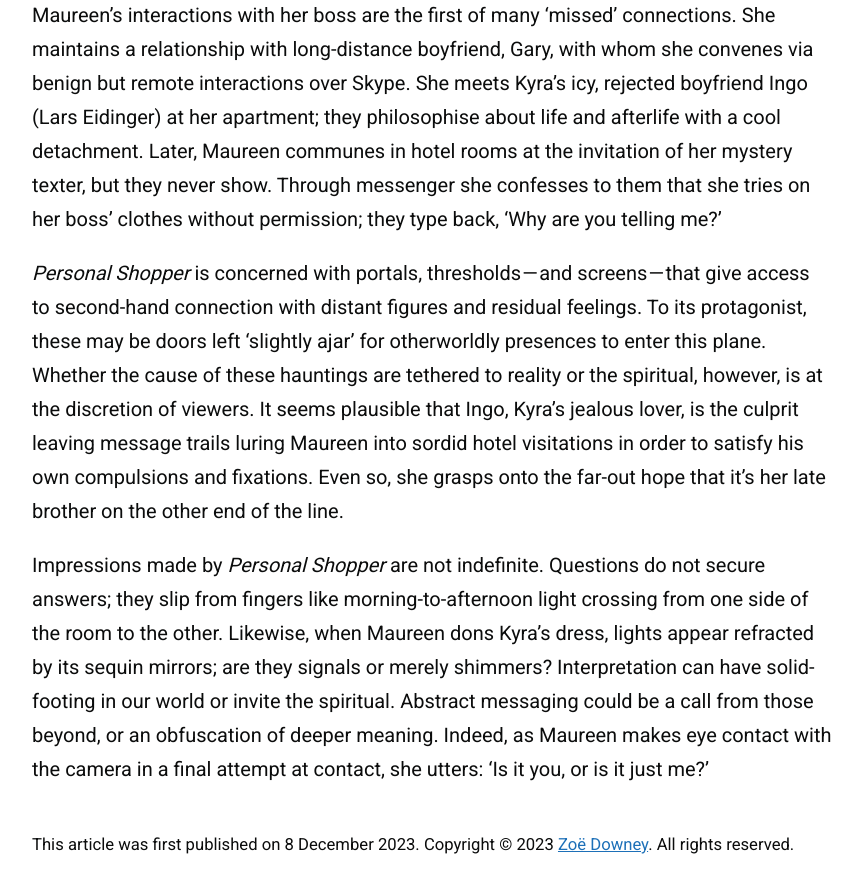
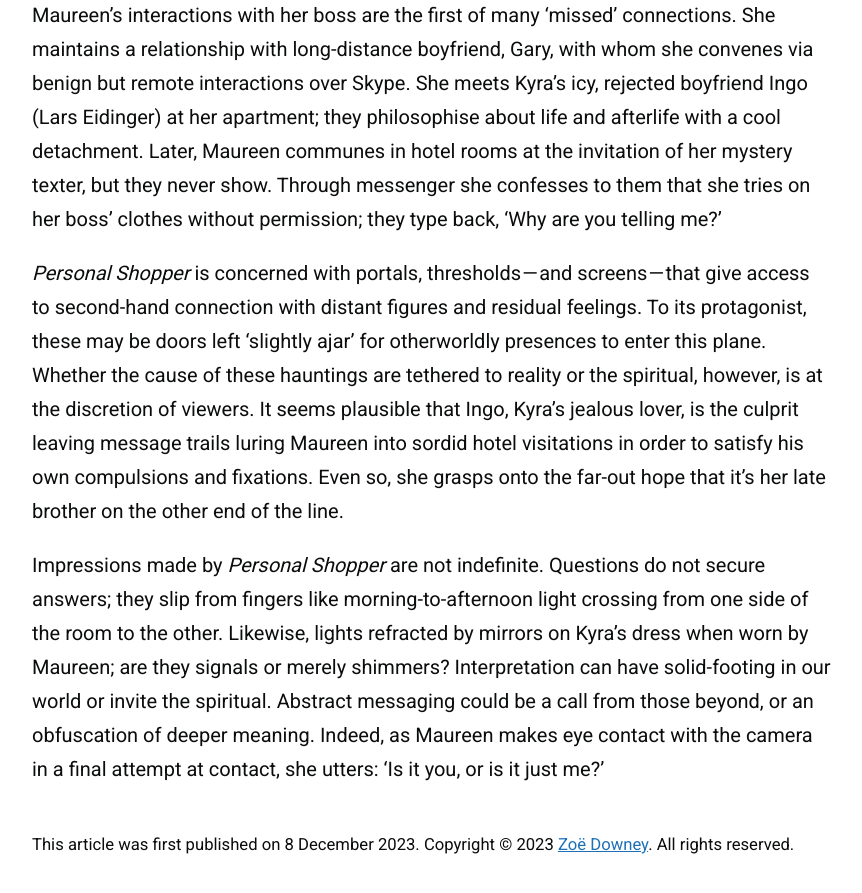
Before and after one commit to zoeurl/zoedowney.github.io, a Jekyll site: the page built from _posts/2023-12-08-personal-shopper.md, in a window 1280 px wide and 900 px high, scrolled down 1993 px. Shown: the top 893 px of the window, without its empty margins (208-1070 px from the left). Built offline with Jekyll 4.4.1, drawn with Linux system fonts in a browser that asks for light colours.

Commit message:
Update 2023-12-08-personal-shopper.md

```diff
--- a/_posts/2023-12-08-personal-shopper.md
+++ b/_posts/2023-12-08-personal-shopper.md
@@ -20,4 +20,4 @@ Maureen’s interactions with her boss are the first of many ‘missed’ connec
 
 _Personal Shopper_ is concerned with portals, thresholds — and screens — that give access to second-hand connection with distant figures and residual feelings. To its protagonist, these may be doors left ‘slightly ajar’ for otherworldly presences to enter this plane. Whether the cause of these hauntings are tethered to reality or the spiritual, however, is at the discretion of viewers. It seems plausible that Ingo, Kyra’s jealous lover, is the culprit leaving message trails luring Maureen into sordid hotel visitations in order to satisfy his own compulsions and fixations. Even so, she grasps onto the far-out hope that it's her late brother on the other end of the line.
 
-Impressions made by _Personal Shopper_ are not indefinite. Questions do not secure answers; they slip from fingers like morning-to-afternoon light crossing from one side of the room to the other. Likewise, when Maureen dons Kyra's dress, lights appear refracted by its sequin mirrors; are they signals or merely shimmers? Interpretation can have solid-footing in our world or invite the spiritual. Abstract messaging could be a call from those beyond, or an obfuscation of deeper meaning. Indeed, as Maureen makes eye contact with the camera in a final attempt at contact, she utters: ‘Is it you, or is it just me?’
+Impressions made by _Personal Shopper_ are not indefinite. Questions do not secure answers; they slip from fingers like morning-to-afternoon light crossing from one side of the room to the other. Likewise, lights refracted by mirrors on Kyra's dress when worn by Maureen; are they signals or merely shimmers? Interpretation can have solid-footing in our world or invite the spiritual. Abstract messaging could be a call from those beyond, or an obfuscation of deeper meaning. Indeed, as Maureen makes eye contact with the camera in a final attempt at contact, she utters: ‘Is it you, or is it just me?’
```
